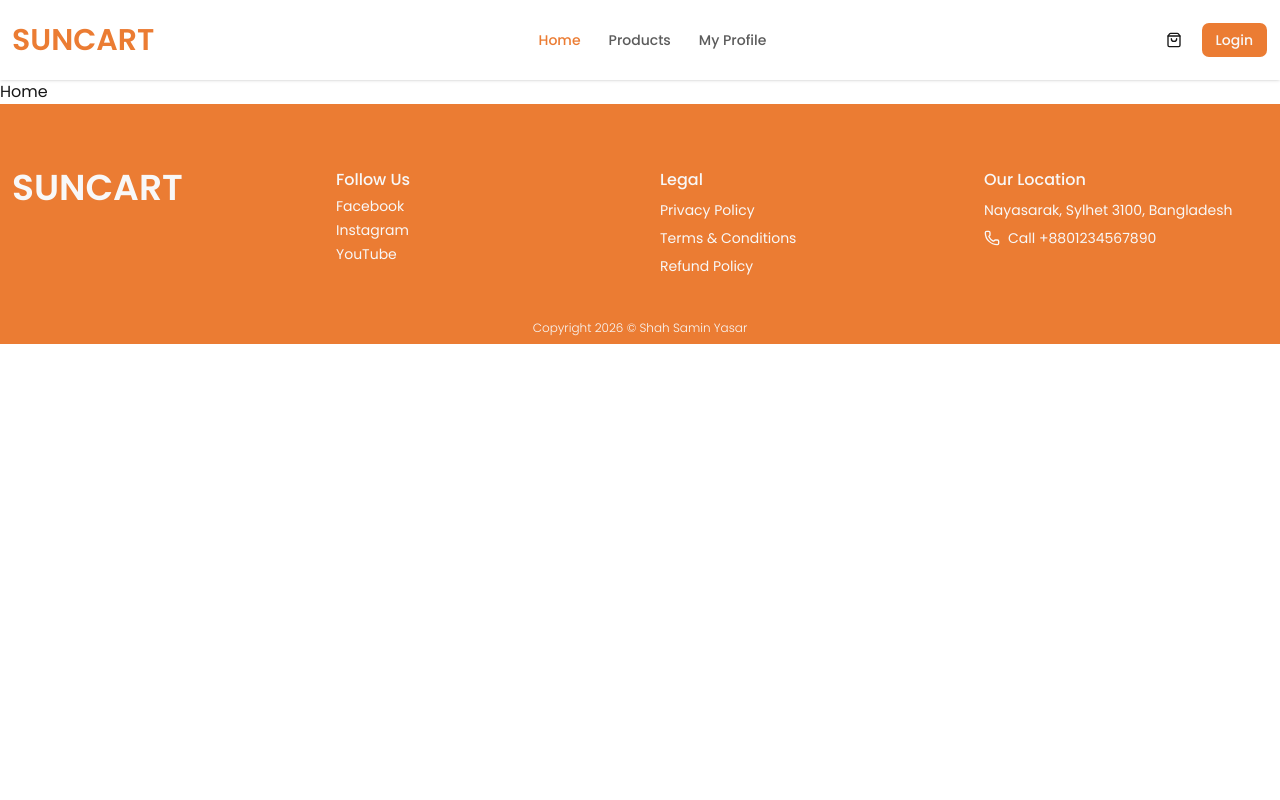
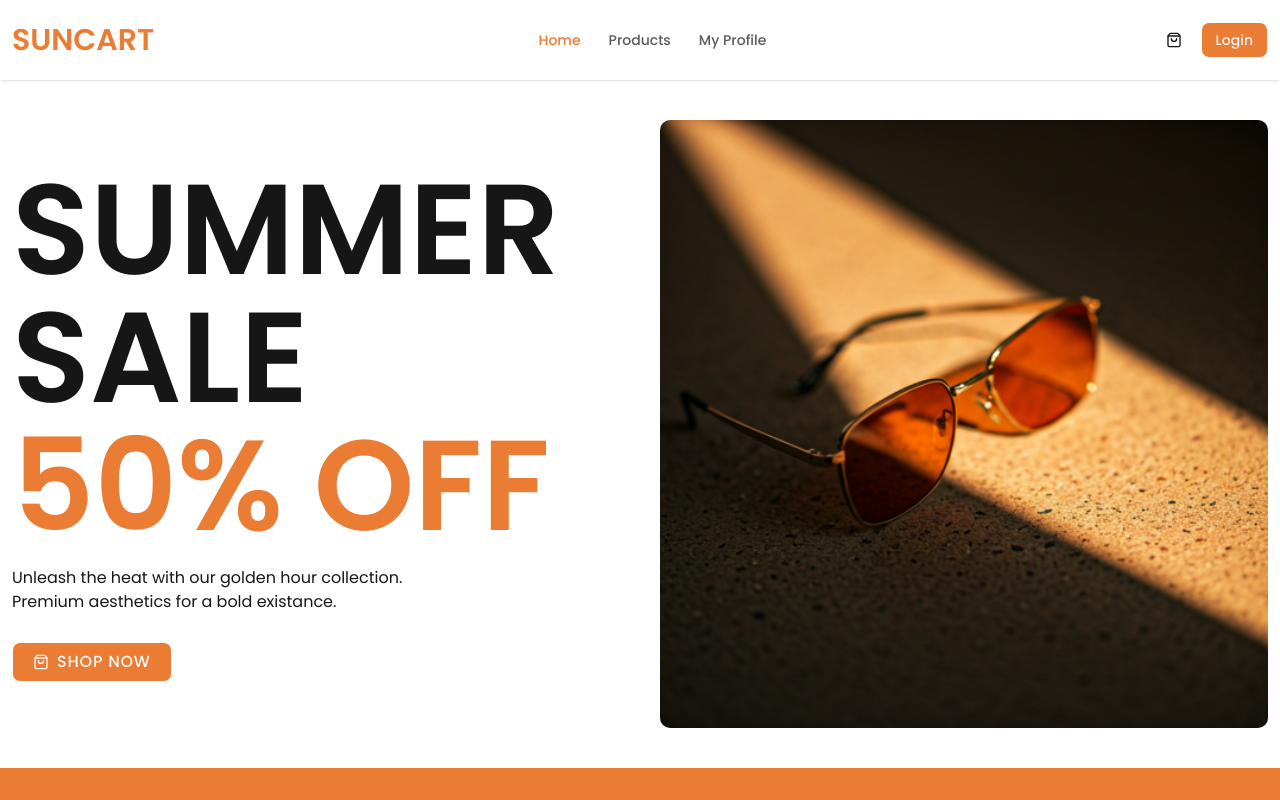
Before and after one commit to ShahSaminYasar/SunCart, a Next.js app: page / in a window 1280 px wide. Shown: the top 800 px of the page. Built offline with nearby package versions, Linux system fonts and the light colour scheme.

Commit message:
Added: Hero

```diff
--- a/next.config.mjs
+++ b/next.config.mjs
@@ -1,6 +1,13 @@
 /** @type {import('next').NextConfig} */
 const nextConfig = {
-  /* config options here */
+  images: {
+    remotePatterns: [
+      {
+        protocol: "https",
+        hostname: "**",
+      },
+    ],
+  },
 };
 
 export default nextConfig;
--- a/src/app/(main)/page.jsx
+++ b/src/app/(main)/page.jsx
@@ -1,4 +1,10 @@
+import Hero from "@/components/home/Hero";
+
 const Home = () => {
-  return <div>Home</div>;
+  return (
+    <>
+      <Hero />
+    </>
+  );
 };
 export default Home;
--- a/src/app/globals.css
+++ b/src/app/globals.css
@@ -132,6 +132,11 @@
   }
 }
 
+html {
+  scroll-behavior: smooth;
+  scrollbar-width: thin;
+}
+
 body {
   font-family: var(--font-sans);
 }
--- a/src/components/Footer.jsx
+++ b/src/components/Footer.jsx
@@ -3,7 +3,7 @@ import Link from "next/link";
 
 const Footer = () => {
   return (
-    <footer className="bg-primary text-primary-foreground px-3 py-16 pb-1">
+    <footer className="bg-primary text-primary-foreground px-3 py-16 pb-1 mt-auto">
       <div className="container grid grid-cols-1 sm:grid-cols-2 md:grid-cols-4 gap-8 md:gap-10">
         <Link
           href={"/"}
--- a/src/components/Header.jsx
+++ b/src/components/Header.jsx
@@ -28,15 +28,15 @@ const Header = () => {
 
   return (
     <>
-      <header className="w-full h-20 flex items-center justify-center px-3 fixed top-0 left-0 shadow-sm bg-background">
-        <div className="container flex justify-between items-center gap-5">
+      <header className="w-full h-20 flex items-center justify-center px-3 fixed top-0 left-0 shadow-sm bg-background z-50">
+        <div className="w-full max-w-385 mx-auto flex justify-between items-center gap-5">
           <div className="flex gap-1 items-center">
             <Button
               variant="ghost"
               onClick={() => setMobileMenuOpen((prev) => !prev)}
               className={"block md:hidden"}
             >
-              {mobileMenuOpen ? <X size={20} /> : <Menu size={20} />}
+              {mobileMenuOpen ? <X size={22} /> : <Menu size={22} />}
             </Button>
 
             <Link href={"/"} className="text-3xl font-semibold text-primary">
@@ -45,19 +45,19 @@ const Header = () => {
           </div>
 
           <nav
-            className={`bg-background rounded-lg absolute left-3 shadow-sm md:relative md:left-auto md:top-auto p-3 w-[calc(100vw-24px)] transition-all duration-300 ${mobileMenuOpen ? "top-22 opacity-100 pointer-events-auto" : "top-17 opacity-0 pointer-events-none"} md:top-auto md:opacity-100 md:pointer-events-auto md:bg-transparent md:shadow-none md:w-fit`}
+            className={`bg-background rounded-lg absolute left-0 shadow-sm md:relative md:left-auto md:top-auto p-3 w-full transition-all duration-300 z-50 ${mobileMenuOpen ? "top-20 opacity-100 pointer-events-auto" : "top-17 opacity-0 pointer-events-none"} md:top-auto md:opacity-100 md:pointer-events-auto md:bg-transparent md:shadow-none md:w-fit`}
           >
             <ul
-              className={`text-sm font-medium flex gap-7 items-center justify-center flex-col md:flex-row`}
+              className={`text-sm font-medium flex md:gap-7 items-center justify-center flex-col md:flex-row`}
             >
               {navlinks?.map((navlink, index) => (
                 <li
                   key={navlink?.path + index}
-                  className={`${pathname === navlink?.path ? "text-primary" : "text-foreground/70 hover:text-foreground"} w-full`}
+                  className={`${pathname === navlink?.path ? "text-primary" : "text-foreground/70"} w-full hover:bg-secondary rounded-md hover:text-secondary-foreground md:hover:bg-transparent md:hover:text-foreground`}
                 >
                   <Link
                     href={navlink?.path}
-                    className="block text-center text-nowrap"
+                    className="block text-center text-nowrap py-2 md:py-0"
                   >
                     {navlink?.label}
                   </Link>
--- /dev/null
+++ b/src/components/home/Hero.jsx
@@ -0,0 +1,45 @@
+import Image from "next/image";
+import { Button } from "../ui/button";
+import Link from "next/link";
+import { ShoppingBag } from "lucide-react";
+
+const Hero = () => {
+  return (
+    <section className="bg-background text-foreground py-10 px-3">
+      <div className="container flex flex-col-reverse gap-8 md:grid md:grid-cols-2 justify-center items-center md:gap-10">
+        {/* Text Content */}
+        <div className="flex flex-col items-center justify-center md:items-start gap-4">
+          <h1 className="font-semibold text-6xl lg:text-8xl xl:text-9xl text-wrap text-center md:text-left">
+            SUMMER SALE <span className="text-primary block">50% OFF</span>
+          </h1>
+
+          <p className="w-full max-w-md text-base text-center md:text-left">
+            Unleash the heat with our golden hour collection. Premium aesthetics
+            for a bold existance.
+          </p>
+
+          <Button
+            asChild
+            size="lg"
+            className={"text-base tracking-wider uppercase px-5 mt-3"}
+          >
+            <Link href="/products" className="gap-2">
+              <ShoppingBag />
+              Shop Now
+            </Link>
+          </Button>
+        </div>
+
+        {/* Image */}
+        <Image
+          src={"/assets/hero.png"}
+          width={1000}
+          height={1000}
+          alt="Hero Image"
+          className="w-full max-w-md md:max-w-full aspect-square object-cover rounded-lg"
+        />
+      </div>
+    </section>
+  );
+};
+export default Hero;
```
Also changed, not shown: public/assets/hero.png (added).
